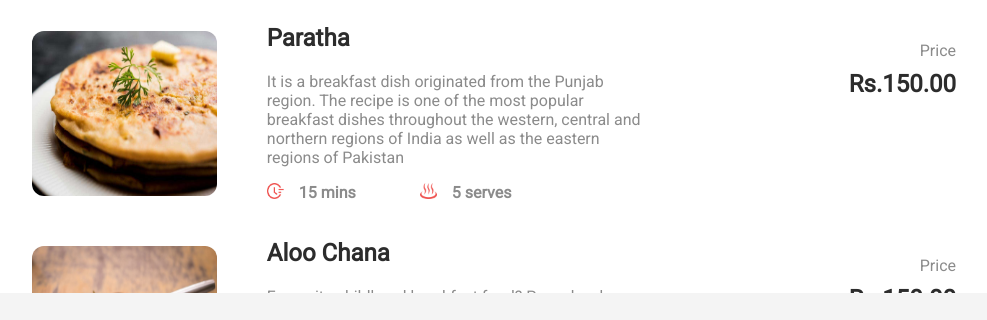
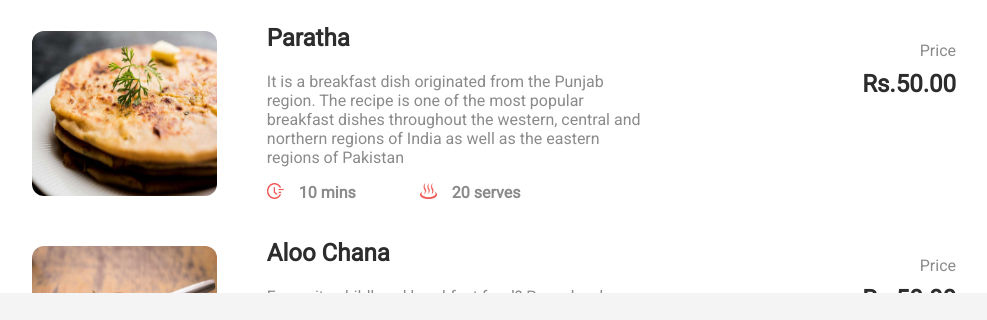
Before and after one commit to DhakalRupesh/foodie, a plain HTML site: page index.html in a window 1280 px wide. Shown: the part 575-895 px from the top of the page, without its empty margins (146-1133 px from the left). Drawn offline with nearby package versions, Linux system fonts and the light colour scheme.

Commit message:
scss changes

```diff
--- a/index.html
+++ b/index.html
@@ -60,13 +60,13 @@
                             The recipe is one of the most popular breakfast dishes throughout the western,
                             central and northern regions of India as well as the eastern regions of Pakistan</p>
                             <ul>
-                                <li> <img src="assets/timeicon.png" alt=""> 15 mins</li>
-                                <li> <img src="assets/hoticon.png" alt=""> 5 serves</li>
+                                <li> <img src="assets/timeicon.png" alt=""> 10 mins</li>
+                                <li> <img src="assets/hoticon.png" alt=""> 20 serves</li>
                             </ul>
                     </div>
                     <div class="food_price">
                         <p>Price</p>
-                        <h1>Rs.150.00</h1>
+                        <h1>Rs.50.00</h1>
                     </div>
                 </div>
 
@@ -78,13 +78,13 @@
                             soaked with coat of maple syrup, or topped with a squeeze of lemon and a teaspoon of raw
                             sugar, these babies hold a special place in our nostalgic hearts!</p>
                             <ul>
-                                <li> <img src="assets/timeicon.png" alt=""> 15 mins</li>
+                                <li> <img src="assets/timeicon.png" alt=""> 10 mins</li>
                                 <li> <img src="assets/hoticon.png" alt=""> 5 serves</li>
                             </ul>
                     </div>
                     <div class="food_price">
                         <p>Price</p>
-                        <h1>Rs.150.00</h1>
+                        <h1>Rs.50.00</h1>
                     </div>
                 </div>
             </div>
@@ -122,7 +122,7 @@
                     </div>
                     <div class="food_price">
                         <p>Price</p>
-                        <h1>Rs.150.00</h1>
+                        <h1>Rs.100.00</h1>
                     </div>
                 </div>
 
@@ -135,12 +135,12 @@
                             Donec scelerisque sollicitudin enim eu venenatis.</p>
                             <ul>
                                 <li> <img src="assets/timeicon.png" alt=""> 15 mins</li>
-                                <li> <img src="assets/hoticon.png" alt=""> 5 serves</li>
+                                <li> <img src="assets/hoticon.png" alt=""> 50 serves</li>
                             </ul>
                     </div>
                     <div class="food_price">
                         <p>Price</p>
-                        <h1>Rs.150.00</h1>
+                        <h1>Rs.170.00</h1>
                     </div>
                 </div>
             </div>
@@ -154,13 +154,13 @@
                             pulvinar facilisis justo mollis, auctor consequat urna. Morbi a bibendum metus.
                             Donec scelerisque sollicitudin enim eu venenatis.</p>
                             <ul>
-                                <li> <img src="assets/timeicon.png" alt=""> 15 mins</li>
-                                <li> <img src="assets/hoticon.png" alt=""> 5 serves</li>
+                                <li> <img src="assets/timeicon.png" alt=""> 20 mins</li>
+                                <li> <img src="assets/hoticon.png" alt=""> 8 serves</li>
                             </ul>
                     </div>
                     <div class="food_price">
                         <p>Price</p>
-                        <h1>Rs.150.00</h1>
+                        <h1>Rs.550.00</h1>
                     </div>
                 </div>
 
@@ -173,12 +173,12 @@
                             Donec scelerisque sollicitudin enim eu venenatis.</p>
                             <ul>
                                 <li> <img src="assets/timeicon.png" alt=""> 15 mins</li>
-                                <li> <img src="assets/hoticon.png" alt=""> 5 serves</li>
+                                <li> <img src="assets/hoticon.png" alt=""> 15 serves</li>
                             </ul>
                     </div>
                     <div class="food_price">
                         <p>Price</p>
-                        <h1>Rs.150.00</h1>
+                        <h1>Rs.120.00</h1>
                     </div>
                 </div>
 
@@ -196,7 +196,7 @@
                     </div>
                     <div class="food_price">
                         <p>Price</p>
-                        <h1>Rs.150.00</h1>
+                        <h1>Rs.100.00</h1>
                     </div>
                 </div>
             </div>
```
Also changed, not shown: css/style.scss (line endings or trailing spaces).
